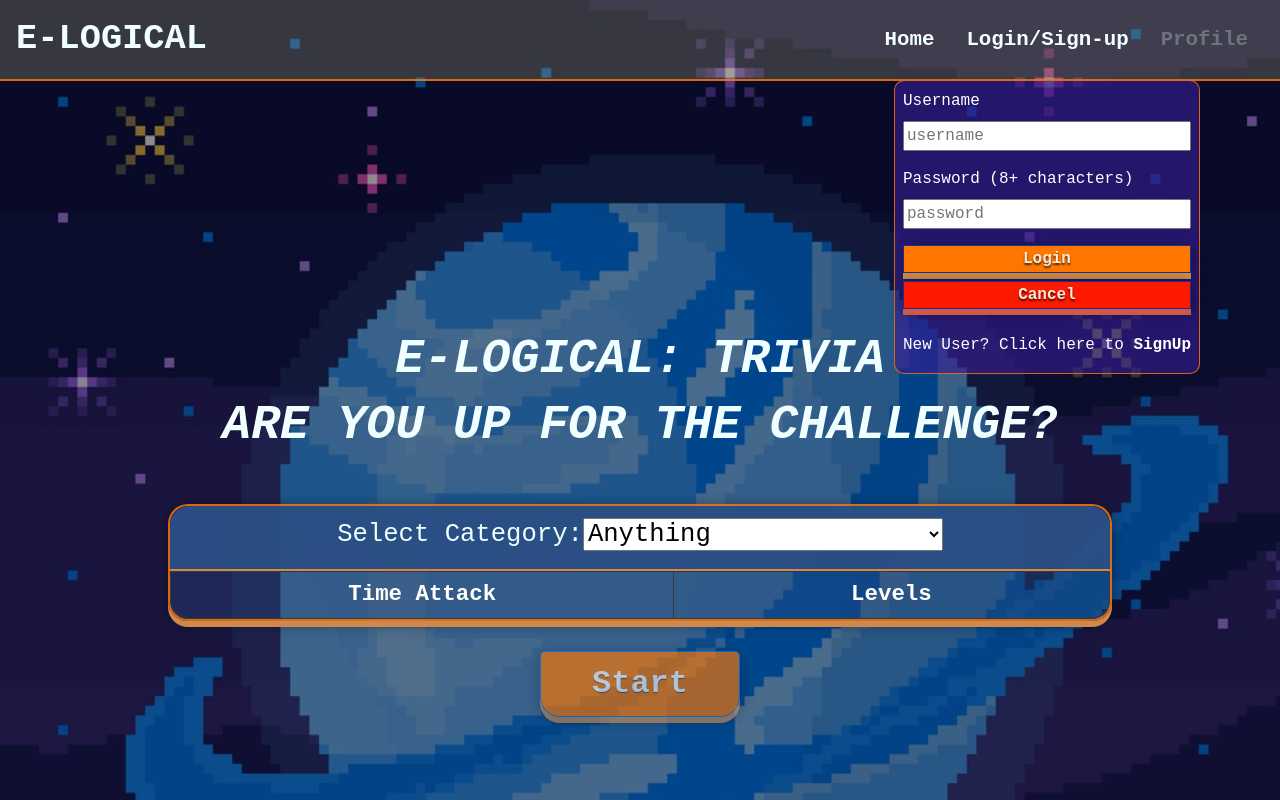
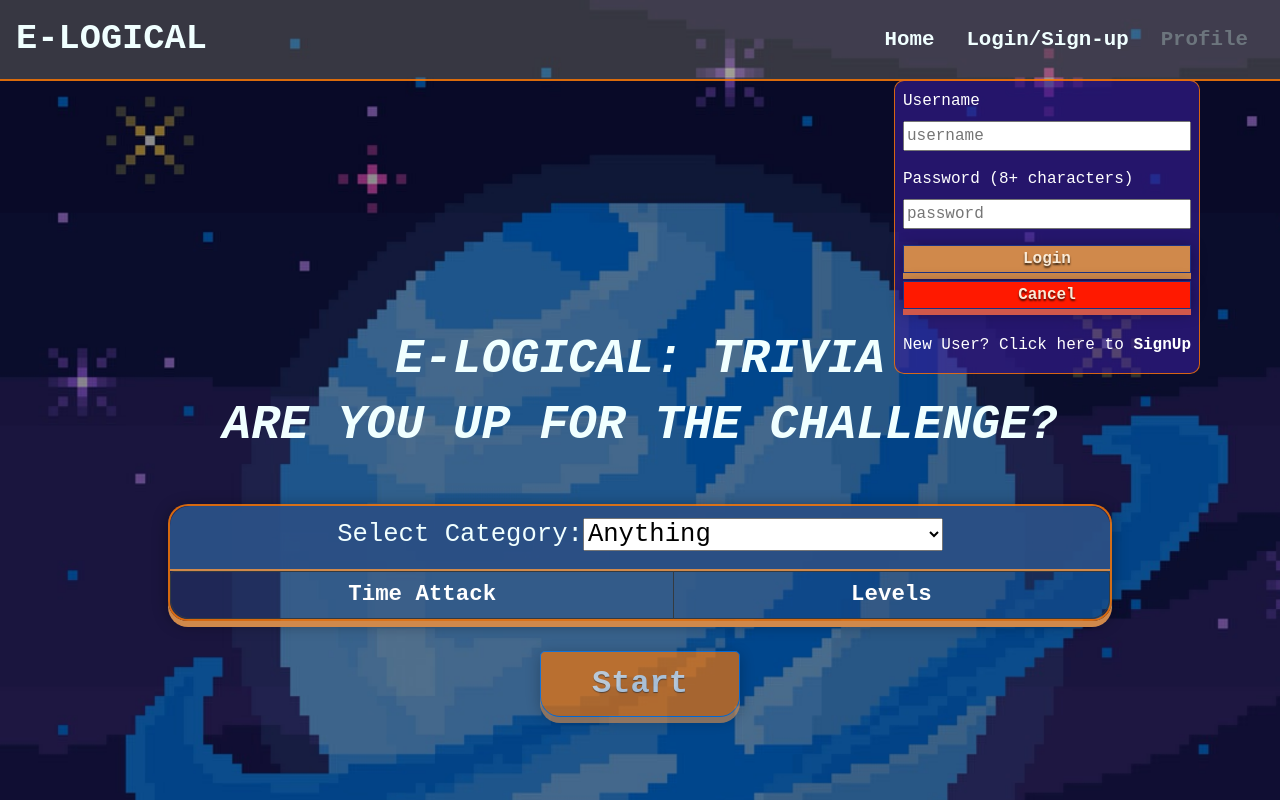
Before and after one commit to FarhinChowdhury/Trivia-Quiz, a React (Create React App) app in the folder client/: page /login in a window 1280 px wide. Shown: the top 800 px of the page. Built offline with nearby package versions, Linux system fonts and the light colour scheme.

Commit message:
adjust colour for disabled login button

```diff
--- a/client/src/components/LoginSignUp/LoginSignUp.css
+++ b/client/src/components/LoginSignUp/LoginSignUp.css
@@ -19,8 +19,9 @@
     color:antiquewhite;
     border:1px rgb(28, 49, 131) solid;
     font-weight: bold;
-
-
+}
+#signBtn:disabled {
+  background-color:#d0894b !important;
 }
 
 #cancelBtn{
```
